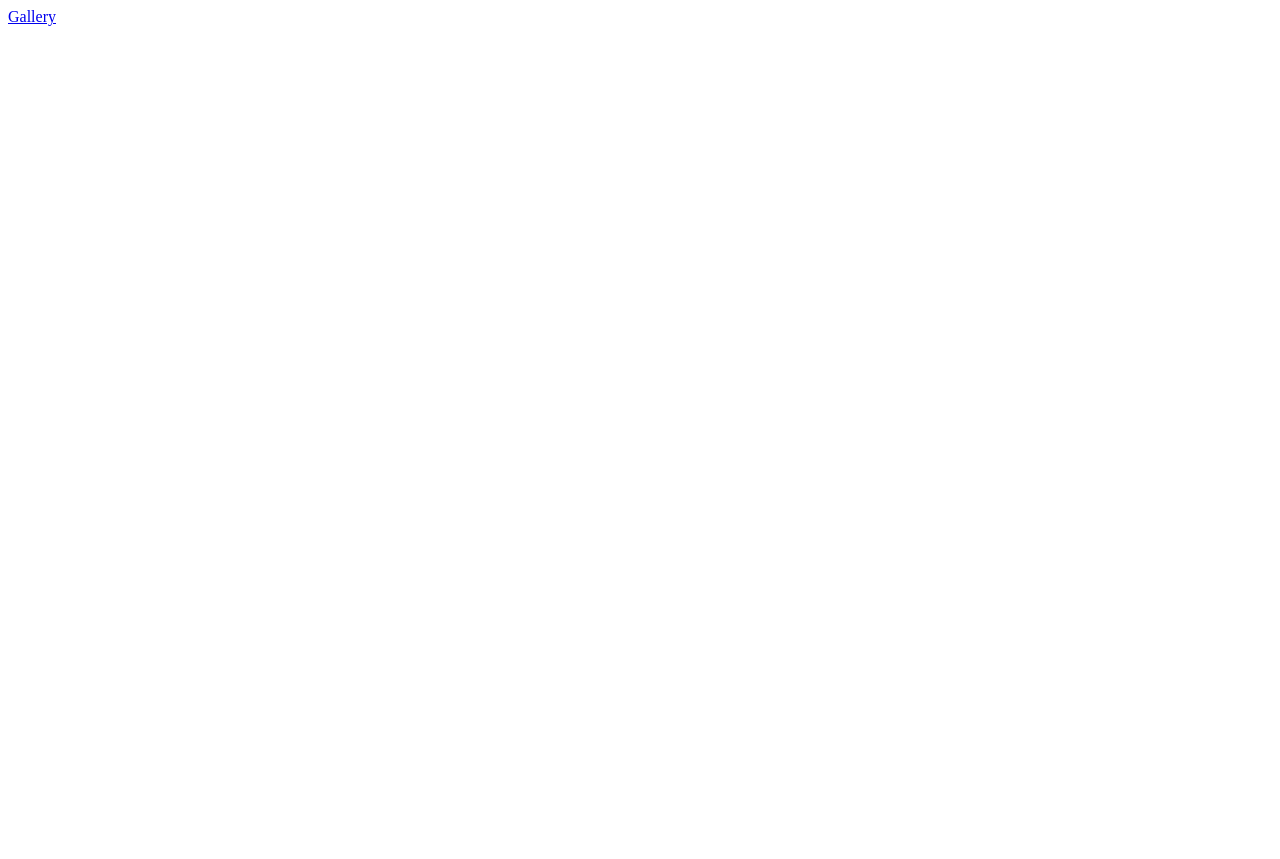
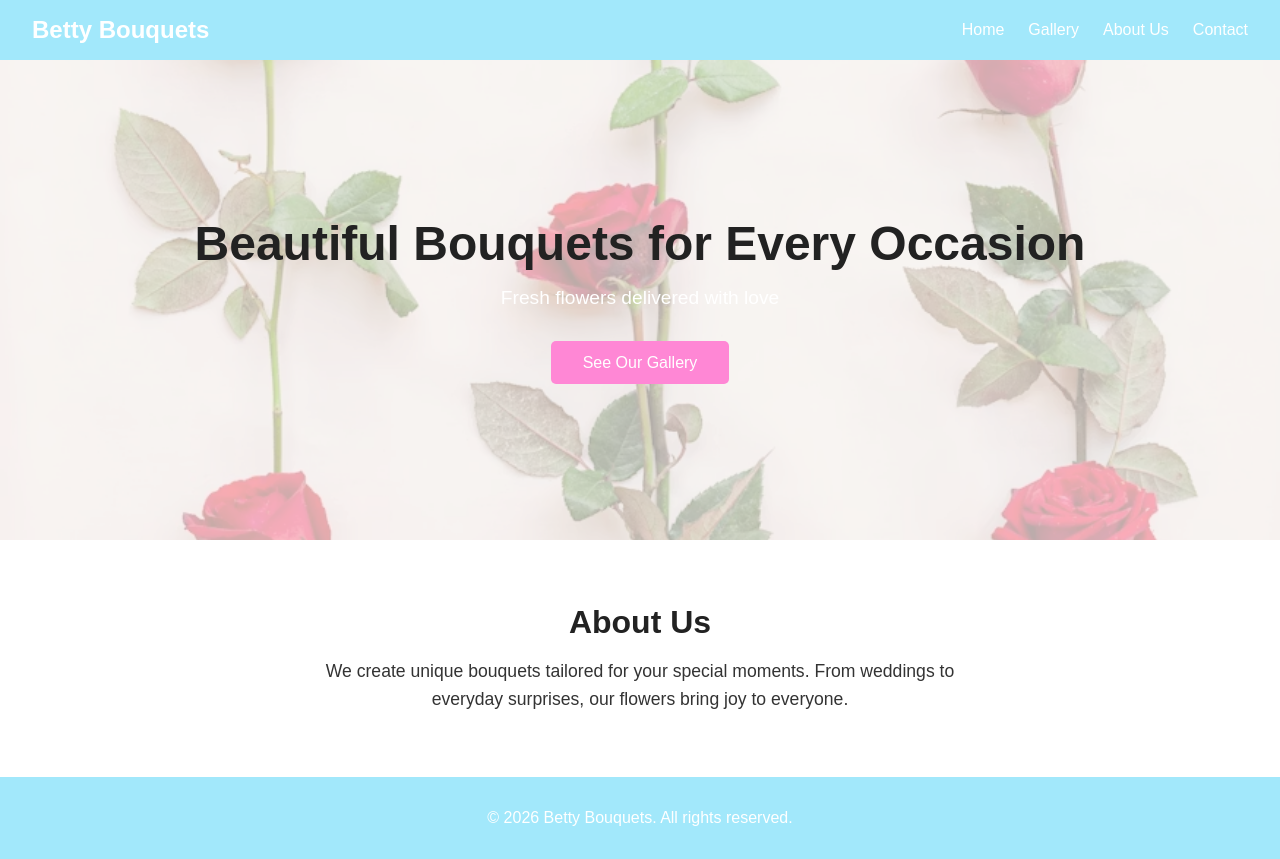
Before and after one commit to Liza-Aleks1108/Betty-Bouquets, a plain HTML site: page index.html in a window 1280 px wide. Before the commit the page ends 800 px from the top, so only its background shows below. Drawn offline with Linux system fonts and the light colour scheme.

Commit message:
DRAFT main page

```diff
--- /dev/null
+++ b/css/gallery.css
@@ -0,0 +1,47 @@
+/* Base styles */
+* {
+  box-sizing: border-box;
+}
+
+body {
+  margin: 0;
+  font-family: system-ui, sans-serif;
+  background-color: #fafafa;
+  color: #222;
+}
+
+/* Header */
+.header {
+  text-align: center;
+  padding: 48px 16px;
+}
+
+.gallery {
+  display: flex;
+  flex-wrap: wrap;
+  gap: 16px;
+  padding: 16px;
+  justify-content: center;
+}
+
+/* Gallery images */
+.gallery img {
+  width: 260px;
+  height: 260px;
+  object-fit: cover;
+  border-radius: 8px;
+  transition: transform 0.3s ease, box-shadow 0.3s ease;
+}
+
+/* Hover effect */
+.gallery img:hover {
+  transform: scale(1.05);
+  box-shadow: 0 8px 20px rgba(0, 0, 0, 0.12);
+}
+
+.footer {
+  text-align: center;
+  padding: 24px 16px;
+  font-size: 14px;
+  color: #666;
+}
--- a/css/styles.css
+++ b/css/styles.css
@@ -1,47 +1,138 @@
-/* Base styles */
-* {
-  box-sizing: border-box;
+/* CSS Variables */
+:root {
+  --primary-color: #a2e8fb; /* main accent color */
+  --secondary-color: #f9f5f0; /* light background */
+  --text-color: #333333;
+  --heading-color: #222222;
+  --button-color: #ff87d5;
+  --button-hover: #e438b9;
 }
 
-body {
+/* Reset */
+* {
   margin: 0;
-  font-family: system-ui, sans-serif;
-  background-color: #fafafa;
-  color: #222;
+  padding: 0;
+  box-sizing: border-box;
+  font-family: "Arial", sans-serif;
 }
 
-/* Header */
-.header {
-  text-align: center;
-  padding: 48px 16px;
+/* Body */
+body {
+  background-color: var(--secondary-color);
+  color: var(--text-color);
 }
 
-.gallery {
-  display: flex;
-  flex-wrap: wrap;
-  gap: 16px;
-  padding: 16px;
-  justify-content: center;
+/* Navigation */
+header {
+  position: relative;
 }
 
-/* Gallery images */
-.gallery img {
-  width: 260px;
-  height: 260px;
-  object-fit: cover;
-  border-radius: 8px;
-  transition: transform 0.3s ease, box-shadow 0.3s ease;
+.navbar {
+  display: flex;
+  justify-content: space-between;
+  align-items: center;
+  padding: 1rem 2rem;
+  background-color: var(--primary-color);
+  color: white;
 }
 
-/* Hover effect */
-.gallery img:hover {
-  transform: scale(1.05);
-  box-shadow: 0 8px 20px rgba(0, 0, 0, 0.12);
+.navbar .logo {
+  font-size: 1.5rem;
+  font-weight: bold;
 }
 
-.footer {
+.nav-links {
+  list-style: none;
+  display: flex;
+  gap: 1.5rem;
+}
+
+.nav-links a {
+  color: white;
+  text-decoration: none;
+  font-weight: 500;
+}
+
+.nav-links a:hover {
+  text-decoration: underline;
+}
+
+/* Hero Section */
+.hero {
+  position: relative; /* обязательно */
+  display: flex;
+  flex-direction: column;
+  justify-content: center;
+  align-items: center;
   text-align: center;
-  padding: 24px 16px;
-  font-size: 14px;
-  color: #666;
+  height: 60vh;
+  color: white; /* текст белый */
+  overflow: hidden;
 }
+
+/* Фоновое изображение с прозрачностью */
+.hero::before {
+  content: "";
+  position: absolute;
+  top: 0;
+  left: 0;
+  width: 100%;
+  height: 100%;
+  background-image: url(../assets/images/hero.jpg);
+  background-size: cover;
+  background-position: center;
+  opacity: 0.3;
+  z-index: -1;
+}
+
+.hero h1 {
+  font-size: 3rem;
+  margin-bottom: 1rem;
+  color: var(--heading-color);
+}
+
+.hero p {
+  font-size: 1.2rem;
+  margin-bottom: 2rem;
+}
+
+.btn {
+  padding: 0.8rem 2rem;
+  background-color: var(--button-color);
+  color: white;
+  text-decoration: none;
+  border-radius: 5px;
+  transition: 0.3s;
+}
+
+.btn:hover {
+  background-color: var(--button-hover);
+}
+
+/* About Section */
+.about {
+  padding: 4rem 2rem;
+  text-align: center;
+  background-color: white;
+}
+
+.about h2 {
+  font-size: 2rem;
+  margin-bottom: 1rem;
+  color: var(--heading-color);
+}
+
+.about p {
+  font-size: 1.1rem;
+  max-width: 700px;
+  margin: 0 auto;
+  line-height: 1.6;
+}
+
+/* Footer */
+footer {
+  padding: 2rem;
+  text-align: center;
+  background-color: var(--primary-color);
+  color: white;
+}
--- a/index.html
+++ b/index.html
@@ -4,12 +4,39 @@
     <meta charset="UTF-8" />
     <meta name="viewport" content="width=device-width, initial-scale=1.0" />
     <title>Betty Bouquets</title>
+    <link rel="stylesheet" href="css/styles.css" />
   </head>
   <body>
+    <!-- Navigation -->
     <header>
-      <nav>
-        <a href="./gallery.html">Gallery</a>
+      <nav class="navbar">
+        <div class="logo">Betty Bouquets</div>
+        <ul class="nav-links">
+          <li><a href="#">Home</a></li>
+          <li><a href="./gallery.html">Gallery</a></li>
+          <li><a href="#">About Us</a></li>
+          <li><a href="#">Contact</a></li>
+        </ul>
       </nav>
+      <div class="hero">
+        <h1>Beautiful Bouquets for Every Occasion</h1>
+        <p>Fresh flowers delivered with love</p>
+        <a href="#" class="btn">See Our Gallery</a>
+      </div>
     </header>
+
+    <!-- About Section -->
+    <section class="about">
+      <h2>About Us</h2>
+      <p>
+        We create unique bouquets tailored for your special moments. From
+        weddings to everyday surprises, our flowers bring joy to everyone.
+      </p>
+    </section>
+
+    <!-- Footer -->
+    <footer>
+      <p>&copy; 2026 Betty Bouquets. All rights reserved.</p>
+    </footer>
   </body>
 </html>
```
Also changed, not shown: gallery.html (+1 -1 lines), assets/images/hero.jpg (added).
